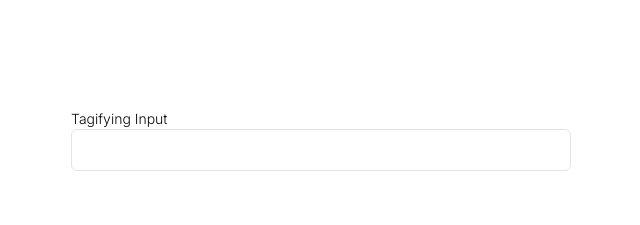
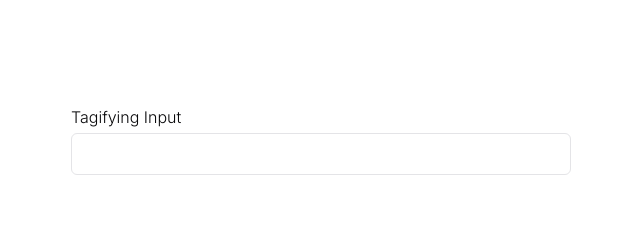
Before and after one commit to aziznal/tagifying-input, a Next.js app: page / in a window 1280 px wide. Shown: the part 216-441 px from the top of the page, without its empty margins (319-959 px from the left). Built offline with nearby package versions, Linux system fonts and the light colour scheme.

Commit message:
increase label size and add some gap between input and label

```diff
--- a/app/page.tsx
+++ b/app/page.tsx
@@ -5,8 +5,8 @@ import Link from "next/link";
 export default function Home() {
   return (
     <div className="min-h-[100dvh] flex flex-col items-center justify-center p-4">
-      <div className="flex flex-col justify-center w-full max-w-[500px]">
-        <label className="text-sm font-light">Tagifying Input</label>
+      <div className="flex flex-col justify-center w-full max-w-[500px] gap-1">
+        <label className="font-light">Tagifying Input</label>
 
         <TagifyingInput />
       </div>
```
